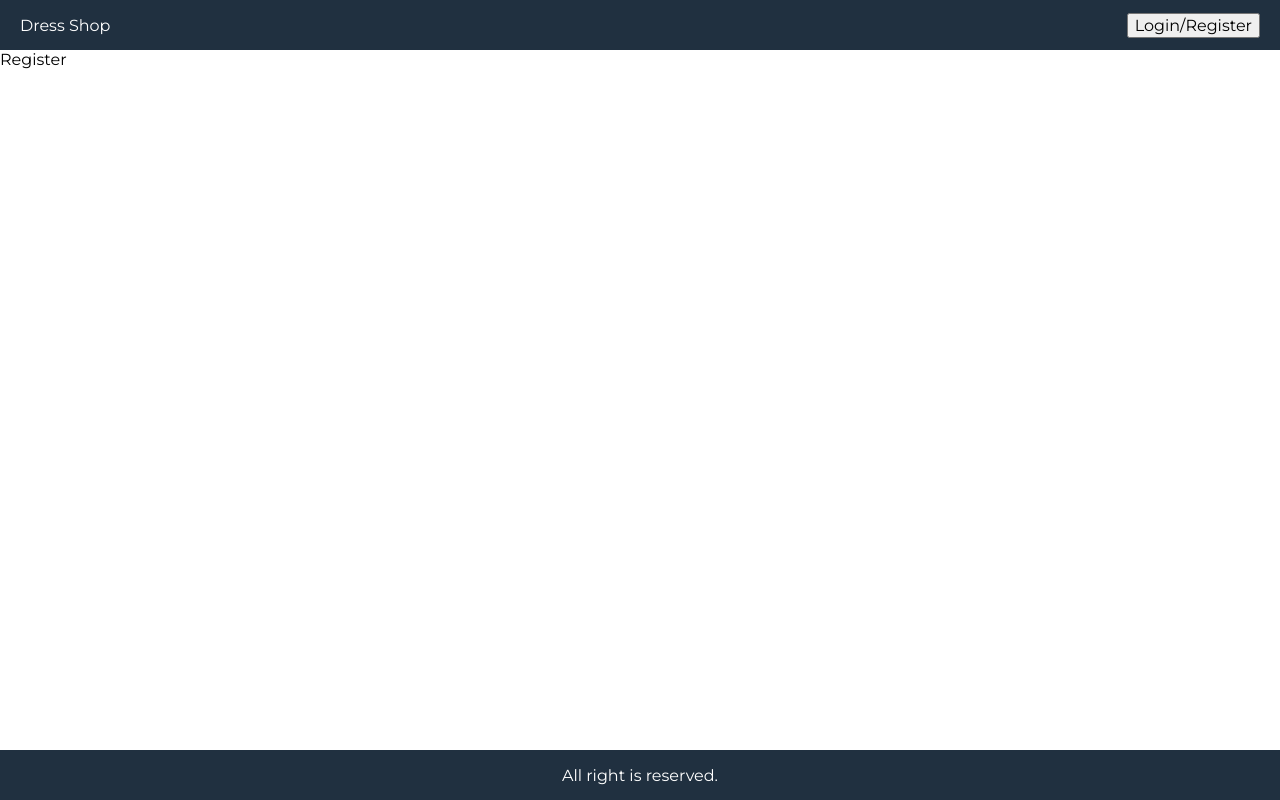
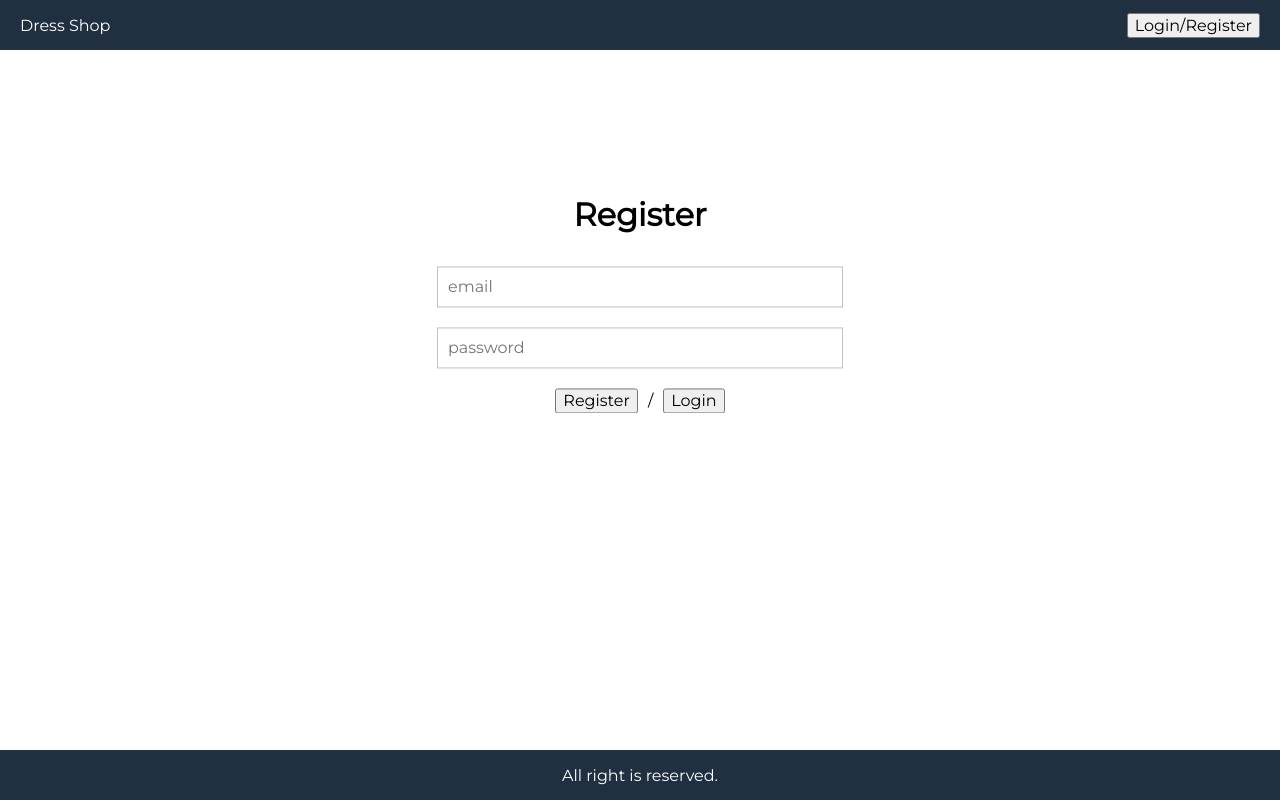
Before and after one commit to Lekkyjay/redux-shoppingCart, a React (Create React App) app: page /register in a window 1280 px wide. Built offline with nearby package versions, Linux system fonts and the light colour scheme.

Commit message:
Built the register functionality

```diff
--- a/src/components/Register.js
+++ b/src/components/Register.js
@@ -1,9 +1,37 @@
-import React from 'react'
+import React, { useContext, useState } from 'react'
+import Axios from "axios";
+import { useHistory } from 'react-router-dom';
+import UserContext from '../context/UserContext';
 
 const Register = () => {
+  const { setAuthUser } = useContext(UserContext);
+  const [email, setEmail] = useState('')
+  const [password, setPassword] = useState('')
+  const history = useHistory()
+
+  const registerUser = () => {
+    Axios({
+      method: "POST",
+      data: { email, password},
+      withCredentials: true,
+      url: "http://localhost:4000/register",
+    }).then((res) => {
+      history.push('/')
+    })
+  };
+
+  const login = () => history.push('/login')
+
   return (
-    <div>
-      Register
+    <div className="register">
+      <h1>Register</h1>
+      <input placeholder="email" onChange={(e) => setEmail(e.target.value)} />
+      <input placeholder="password" onChange={(e) => setPassword(e.target.value)} />
+      <div className="login-register">
+        <button onClick={registerUser}>Register</button>
+        <span>/</span>
+        <button onClick={login}>Login</button>
+      </div>
     </div>
   )
 }
--- a/src/index.css
+++ b/src/index.css
@@ -65,19 +65,21 @@ header ul li span:hover {
   color: #ff8000;
 }
 
-.login {
+.login, .register {
   display: flex;
   transform: translateY(50%);
   flex-direction: column;
   align-items: center;
 }
 
-.login input {
+.login input,
+.register input {
   width: 30%;
   margin: 10px;
 }
 
-.login .login-register button {
+.login .login-register button,
+.register .login-register button {
   margin: 10px;
 }
 
```
